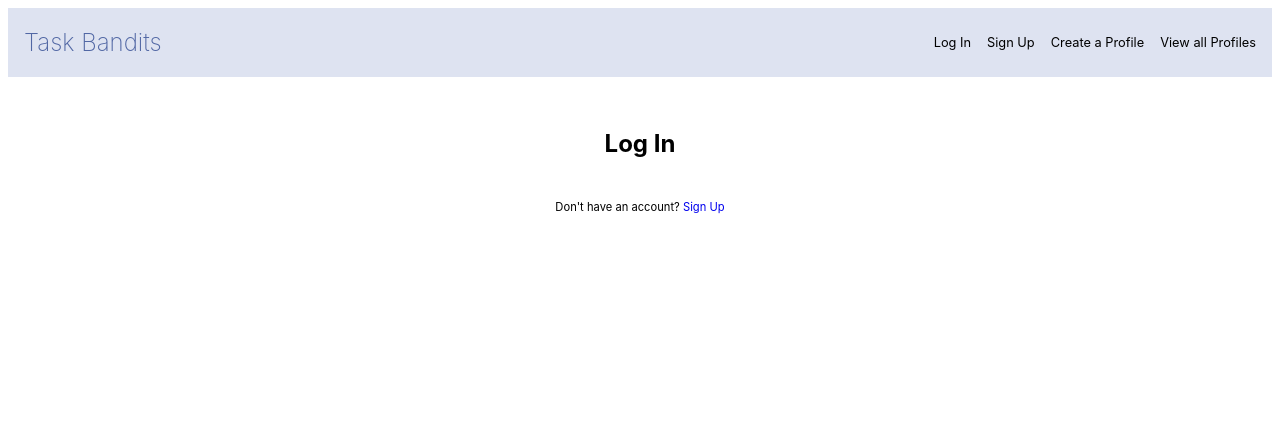
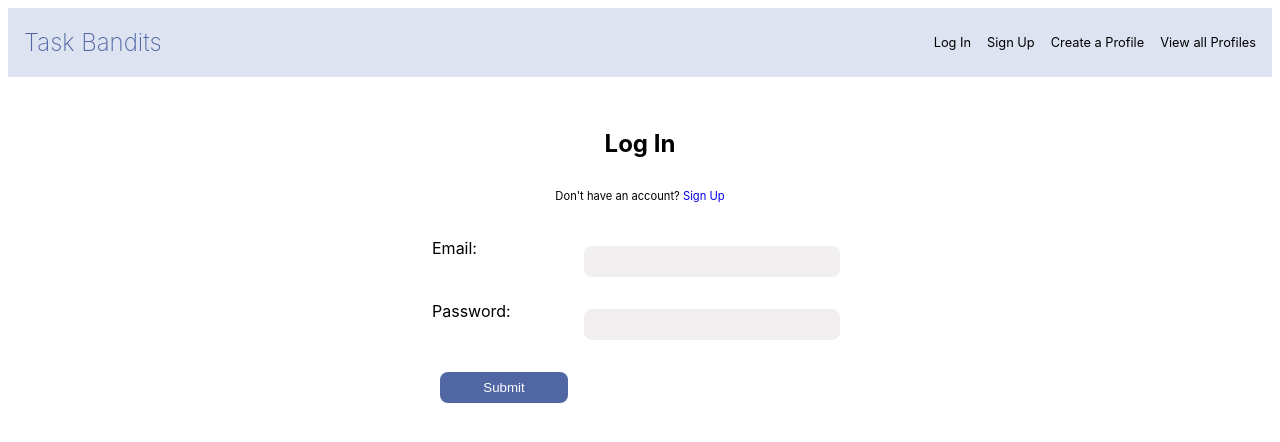
Before and after one commit to christinehelfrich/TaskBandits, a React (Create React App) app in the folder frontend/: page /login in a window 1280 px wide. Shown: the top 442 px of the page. Built offline with nearby package versions, Linux system fonts and the light colour scheme.

Commit message:
login capabilities

```diff
--- a/frontend/src/components/pages/LoginPage.js
+++ b/frontend/src/components/pages/LoginPage.js
@@ -1,27 +1,97 @@
 import React, { useEffect, useState } from 'react'
 import Alert from '../atoms/Alert'
+import { useForm } from 'react-hook-form';
 import { Link, useLocation } from 'react-router-dom'
+import axios from 'axios';
+import { baseURL } from '../../utils/constant';
 
 const LoginPage = () => {
   const {state} = useLocation()
   const [showCreateSuccessMessage, setShowCreateSuccessMessage] = useState(false)
+  const [successMessage, setSuccessMessage] = useState('')
+  const [errorMessage, setErrorMessage] = useState('')
+
+  const {
+    register,
+    handleSubmit,
+    formState: { errors },
+  } = useForm({
+    defaultValues: {
+        email: '',
+        password:  '',
+    }
+  });
 
   useEffect(() => {
-
     if(state?.showCreateSuccess){
       setShowCreateSuccessMessage(true)
     setTimeout(() => {
       setShowCreateSuccessMessage(false)
     }, 2000)
+  }}, [state])
+
+  const onCreate = (event) => {
+    console.log('on submit', event)
+    axios.post(`${baseURL}/login`, event)
+    .then((res) => {
+        console.log(res)
+        setSuccessMessage(`Log In Successful. Welcome, ${res.data.user.name}`)
+        setTimeout(() => {
+          setSuccessMessage('')
+        }, 5000)
+    })
+    .catch((err) => {
+      setErrorMessage(err.response.data.msg)
+      setTimeout(() => {
+        setErrorMessage('')
+      }, 5000)
+    })
+
   }
 
-  }, [state])
   return (
     <div>
         <h2>Log In</h2>
         {showCreateSuccessMessage && <Alert wording={`Success! Profile successfully Created. Use your new credentials to log in.`} type={'success'}></Alert>}
-        <p className='smalltext'>Don't have an account? <Link className='smalltext' to={'/signup'}><p >Sign Up</p></Link></p>
+        {errorMessage != '' && <Alert wording={errorMessage} type={'danger'}></Alert>}
+        {successMessage != '' && <Alert wording={successMessage} type={'success'}></Alert>}
+        <p className='smalltext'>Don't have an account? <Link className='smalltext' to={'/signup'}>Sign Up</Link></p>
 
+        <form onSubmit={handleSubmit(onCreate)} className='createProfileForm'>
+
+              <div className='formRow'>
+              <label className='formitem label email'>Email:</label>
+              <input
+                className='formitem input email'
+                type="email"
+                name="email"
+                {...register("email", {
+                  required: "Email is Required"
+                })}
+              />
+
+              {errors.email && (
+                  <Alert wording={errors.email.message} type={'danger'}></Alert>
+                  )}
+                  </div>
+
+                  <div className='formRow'>
+                <label className='formitem label password'>Password:</label>
+                <input
+                className='formitem input password'
+                type="password"
+                name="password"
+                {...register("password", {
+                  required: "Password is Required",
+                })}
+                />
+                                {errors.password && (
+                  <Alert wording={errors.password?.message} type={'danger'}></Alert>
+                  )}
+            </div>
+
+            <input type="submit" className='button-primary' />
+      </form>
 
 
     </div>
```
Also changed, not shown: 2 other files (tests, documents, lock files or other folders).
